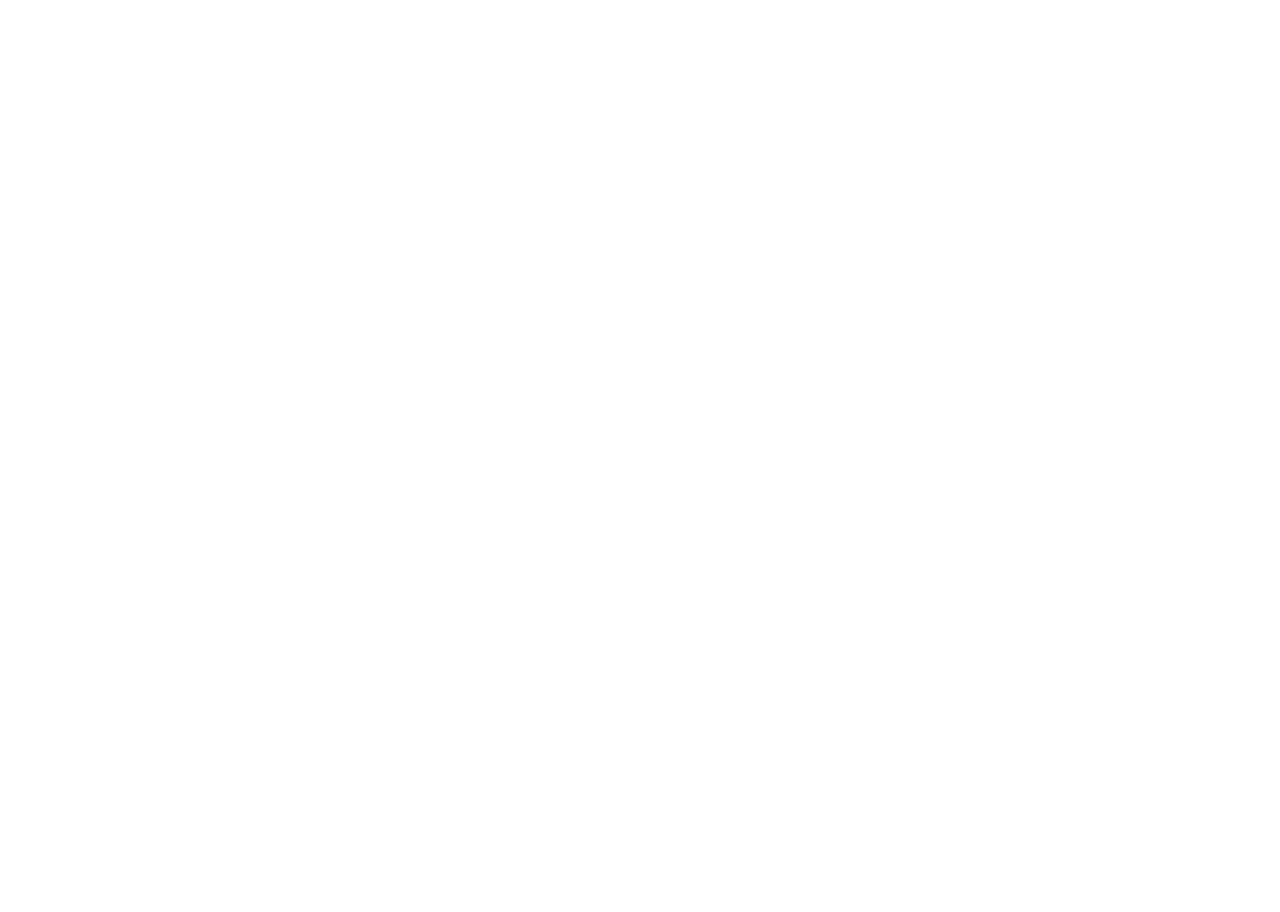
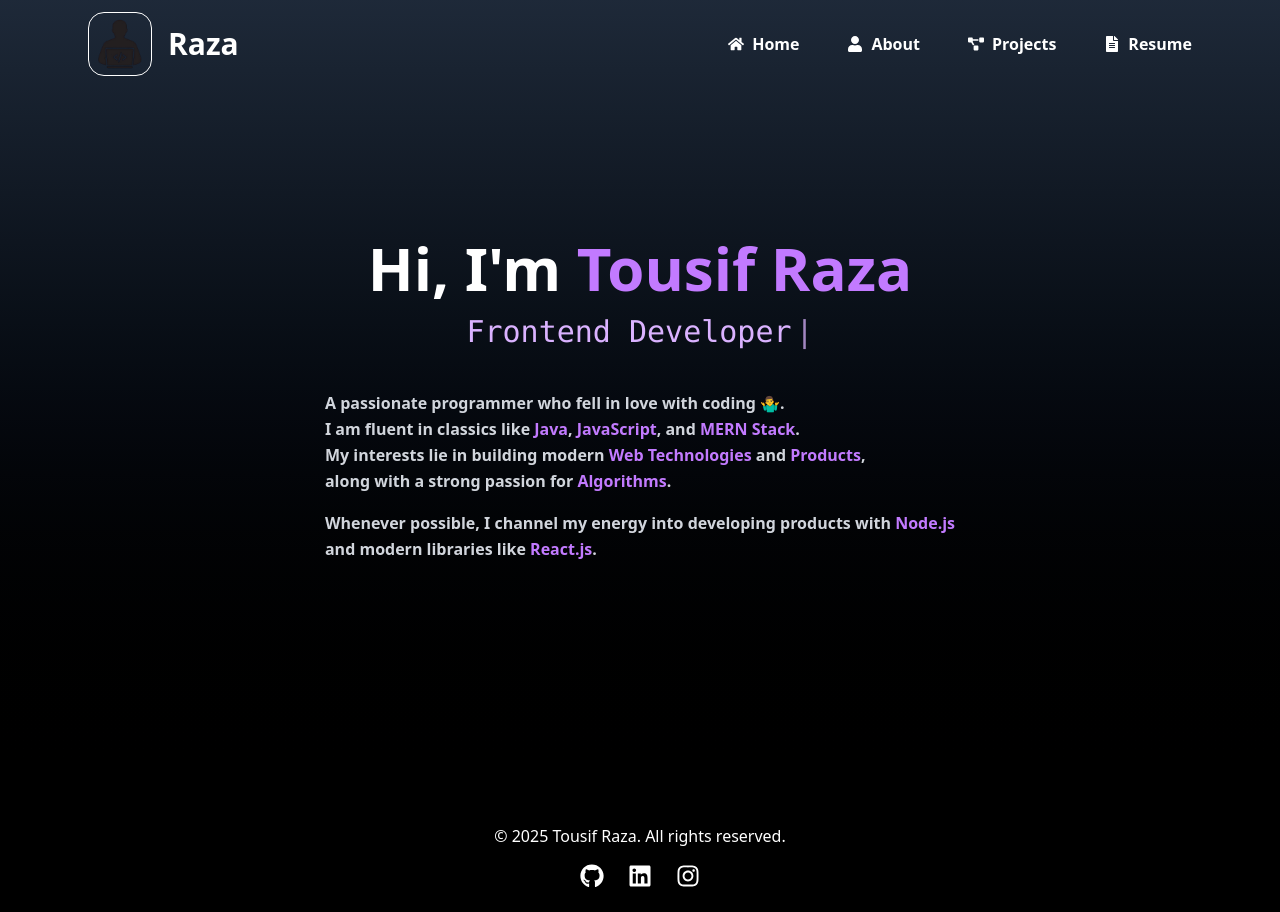
Before and after one commit to Tousif33/Personal-Portfolio, a React (Vite) app: page /home in a window 1280 px wide. Before the commit the page ends 800 px from the top, so only its background shows below. Built offline with nearby package versions, Linux system fonts and the light colour scheme.

Commit message:
Fix BrowserRouter basename for Vercel

```diff
--- a/src/main.jsx
+++ b/src/main.jsx
@@ -5,11 +5,11 @@
 import "./index.css"
 import App from './App.jsx';
 
-const basename = process.env.VERCEL ? '' : '/Personal-Portfolio/';
+const base = import.meta.env.VITE_BASENAME || '/';
 
 ReactDOM.createRoot(document.getElementById('root')).render(
   <React.StrictMode>
-    <BrowserRouter basename={basename}>
+    <BrowserRouter basename={base}>
       <Routes>
         <Route path="/*" element={<App />} />
       </Routes>
```
